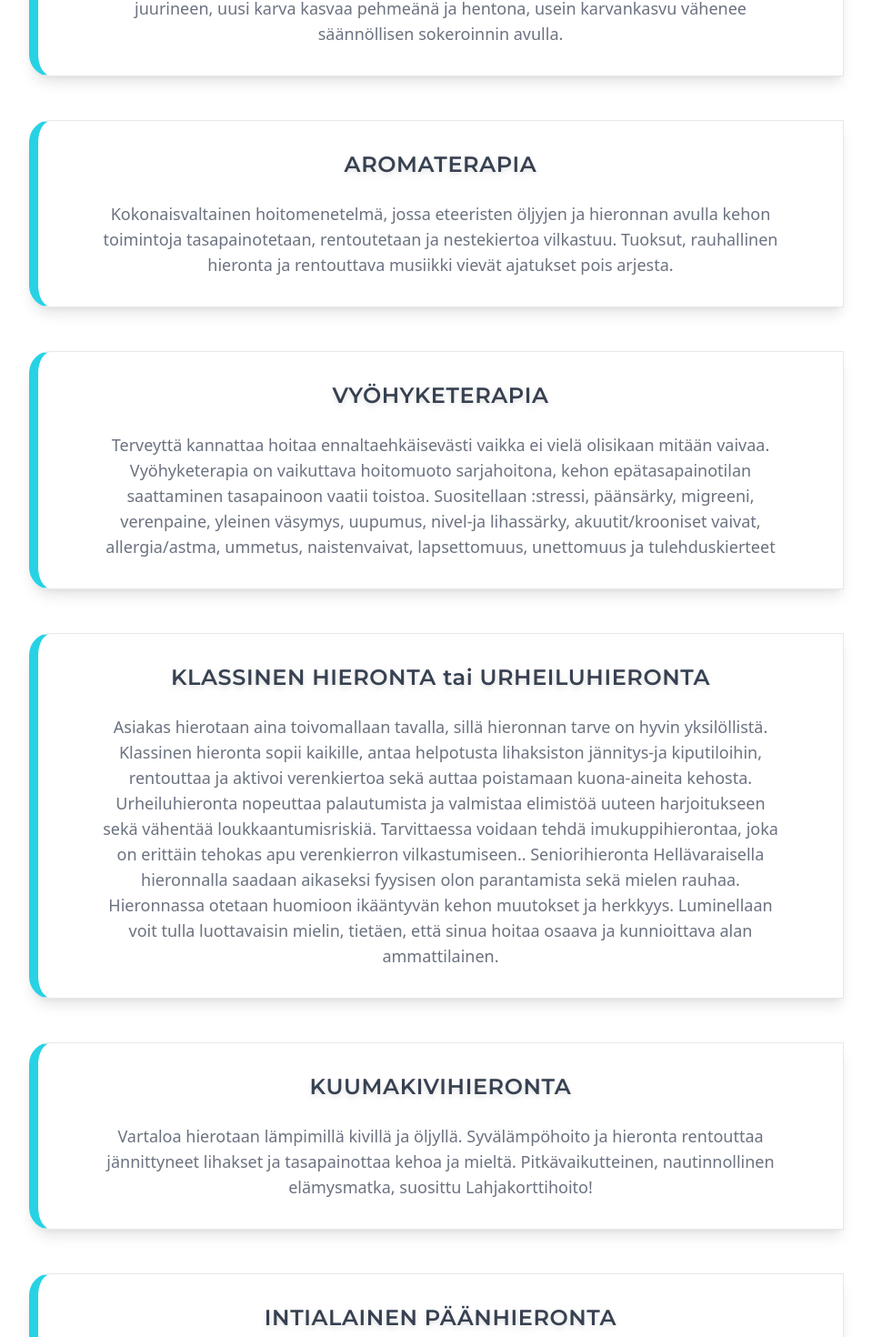
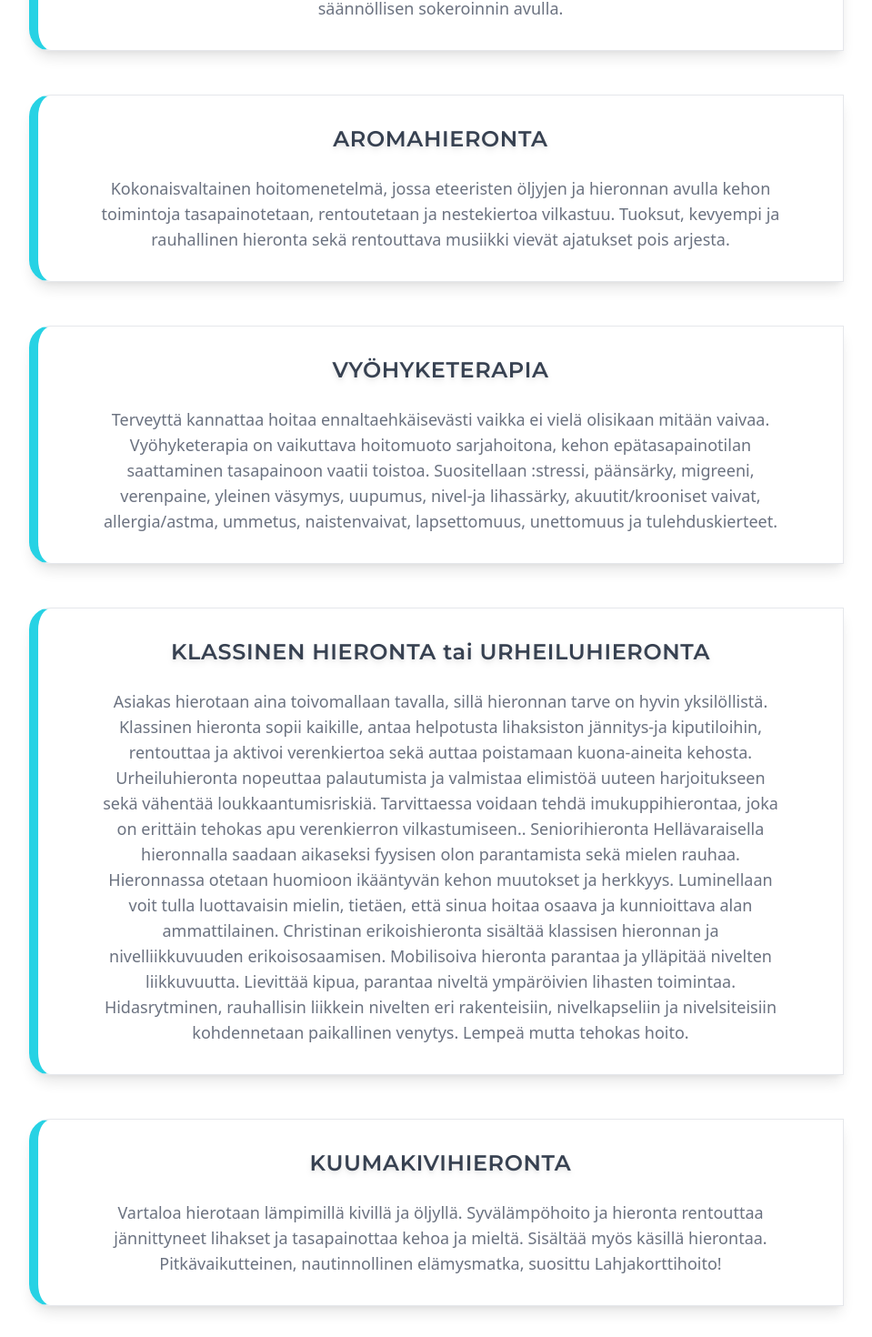
Before and after one commit to tranhuyviet/luminella, a Next.js app: page /hoidot in a window 1280 px wide. Shown: the part 1200-2670 px from the top of the page at 91% size, without its empty margins (160-1119 px from the left). Built offline with nearby package versions, Linux system fonts and the light colour scheme.

Commit message:
update hoidot and team section by Tuula idea

```diff
--- a/components/etusivu/TeamSection.js
+++ b/components/etusivu/TeamSection.js
@@ -9,22 +9,22 @@ const TeamSection = () => {
             <div className='flex justify-center space-x-8 mt-12'>
                 <Flip left>
                     <TeamCard
+                        imgUrl='/images/Tuula.jpg'
+                        name='TUULA MÄÄTTÄ'
+                        text1='Diplomi-Kosmetologi'
+                        text2='Hieronnan AMT'
+                        text3='Rosen kehoterapia'
+                        phone='050-494 4652'
+                    />
+                </Flip>
+                <Flip left delay={200}>
+                    <TeamCard
                         imgUrl='/images/Chrisu.jpg'
                         name='CHRISTINA HOKKANEN'
                         text1='Jalkojenhoitajan AMT'
                         text2='Vyöhyketerapeutti'
                         text3='Koulutettu hieroja'
                         phone='040-414 0214'
-                    />
-                </Flip>
-                <Flip left delay={200}>
-                    <TeamCard
-                        imgUrl='/images/Tuula.jpg'
-                        name='TUULA MÄÄTTÄ'
-                        text1='Diplomi-Kosmetologi'
-                        text2='Kestopigmentointi'
-                        text3='Rosen kehoterapia'
-                        phone='050-494 4652'
                     />
                 </Flip>
                 <Flip left delay={400}>
--- a/pages/hoidot.js
+++ b/pages/hoidot.js
@@ -5,7 +5,7 @@ import Fade from 'react-reveal/Fade';
 const data = [
     {
         title: 'EXUVIANCE KASVOHOIDOT',
-        text: 'EXUVIANCE nykyaikaisella ihonhoitotuotesarjalla naisille ja miehille, jotka odottavat todellisia tuloksia. Kasvohoidot aina asiakkaan ihon kunto, tarpeet ja toiveet sekä käytettävä aika huomioiden. Apua myös ongelmaihoille; atopia, psoriasis, akne ja ruusufinni Hoidot sisältävät veloituksetta kulmien siistimisen sekä tarvittaessa meikkivoiteen viimeistelynä. Lue lisää www.exuviance.fi',
+        text: 'EXUVIANCE nykyaikaisella ihonhoitotuotesarjalla naisille ja miehille, jotka odottavat todellisia tuloksia. Kasvohoidot aina asiakkaan ihon kunto, tarpeet ja toiveet sekä käytettävä aika huomioiden. Apua myös ongelmaihoille; atopia, psoriasis, akne ja ruusufinni Hoidot sisältävät veloituksetta kulmien siistimisen. Lue lisää www.exuviance.fi',
     },
     {
         title: 'JALKAHOIDOT myös REUMA ja DIABETES asiakkaat',
@@ -20,23 +20,23 @@ const data = [
         text: 'Ihokarvojen turvallinen ja hygieeninen poistaminen lämmitetyn sokerin ja oikean tekniikan avulla. Samalla iho saa hellävaraisen kuorinnan. Kun karva poistetaan juurineen, uusi karva kasvaa pehmeänä ja hentona, usein karvankasvu vähenee säännöllisen sokeroinnin avulla.',
     },
     {
-        title: 'AROMATERAPIA',
-        text: 'Kokonaisvaltainen hoitomenetelmä, jossa eteeristen öljyjen ja hieronnan avulla kehon toimintoja tasapainotetaan, rentoutetaan ja nestekiertoa vilkastuu. Tuoksut, rauhallinen hieronta ja rentouttava musiikki vievät ajatukset pois arjesta.',
+        title: 'AROMAHIERONTA',
+        text: 'Kokonaisvaltainen hoitomenetelmä, jossa eteeristen öljyjen ja hieronnan avulla kehon toimintoja tasapainotetaan, rentoutetaan ja nestekiertoa vilkastuu. Tuoksut, kevyempi ja rauhallinen hieronta sekä rentouttava musiikki vievät ajatukset pois arjesta.',
     },
     {
         title: 'VYÖHYKETERAPIA',
-        text: 'Terveyttä kannattaa hoitaa ennaltaehkäisevästi vaikka ei vielä olisikaan mitään vaivaa. Vyöhyketerapia on vaikuttava hoitomuoto sarjahoitona, kehon epätasapainotilan saattaminen tasapainoon vaatii toistoa. Suositellaan :stressi, päänsärky, migreeni, verenpaine, yleinen väsymys, uupumus, nivel-ja lihassärky, akuutit/krooniset vaivat, allergia/astma, ummetus, naistenvaivat, lapsettomuus, unettomuus ja tulehduskierteet',
+        text: 'Terveyttä kannattaa hoitaa ennaltaehkäisevästi vaikka ei vielä olisikaan mitään vaivaa. Vyöhyketerapia on vaikuttava hoitomuoto sarjahoitona, kehon epätasapainotilan saattaminen tasapainoon vaatii toistoa. Suositellaan :stressi, päänsärky, migreeni, verenpaine, yleinen väsymys, uupumus, nivel-ja lihassärky, akuutit/krooniset vaivat, allergia/astma, ummetus, naistenvaivat, lapsettomuus, unettomuus ja tulehduskierteet.',
     },
     {
         title: 'KLASSINEN HIERONTA tai URHEILUHIERONTA',
-        text: 'Asiakas hierotaan aina toivomallaan tavalla, sillä hieronnan tarve on hyvin yksilöllistä. Klassinen hieronta sopii kaikille, antaa helpotusta lihaksiston jännitys-ja kiputiloihin, rentouttaa ja aktivoi verenkiertoa sekä auttaa poistamaan kuona-aineita kehosta. Urheiluhieronta nopeuttaa palautumista ja valmistaa elimistöä uuteen harjoitukseen sekä vähentää loukkaantumisriskiä. Tarvittaessa voidaan tehdä imukuppihierontaa, joka on erittäin tehokas apu verenkierron vilkastumiseen.. Seniorihieronta Hellävaraisella hieronnalla saadaan aikaseksi fyysisen olon parantamista sekä mielen rauhaa. Hieronnassa otetaan huomioon ikääntyvän kehon muutokset ja herkkyys. Luminellaan voit tulla luottavaisin mielin, tietäen, että sinua hoitaa osaava ja kunnioittava alan ammattilainen.',
+        text: 'Asiakas hierotaan aina toivomallaan tavalla, sillä hieronnan tarve on hyvin yksilöllistä. Klassinen hieronta sopii kaikille, antaa helpotusta lihaksiston jännitys-ja kiputiloihin, rentouttaa ja aktivoi verenkiertoa sekä auttaa poistamaan kuona-aineita kehosta. Urheiluhieronta nopeuttaa palautumista ja valmistaa elimistöä uuteen harjoitukseen sekä vähentää loukkaantumisriskiä. Tarvittaessa voidaan tehdä imukuppihierontaa, joka on erittäin tehokas apu verenkierron vilkastumiseen.. Seniorihieronta Hellävaraisella hieronnalla saadaan aikaseksi fyysisen olon parantamista sekä mielen rauhaa. Hieronnassa otetaan huomioon ikääntyvän kehon muutokset ja herkkyys. Luminellaan voit tulla luottavaisin mielin, tietäen, että sinua hoitaa osaava ja kunnioittava alan ammattilainen. Christinan erikoishieronta sisältää klassisen hieronnan ja nivelliikkuvuuden erikoisosaamisen. Mobilisoiva hieronta parantaa ja ylläpitää nivelten liikkuvuutta. Lievittää kipua, parantaa niveltä ympäröivien lihasten toimintaa. Hidasrytminen, rauhallisin liikkein nivelten eri rakenteisiin, nivelkapseliin ja nivelsiteisiin kohdennetaan paikallinen venytys. Lempeä mutta tehokas hoito.',
     },
     {
         title: 'KUUMAKIVIHIERONTA',
-        text: 'Vartaloa hierotaan lämpimillä kivillä ja öljyllä. Syvälämpöhoito ja hieronta rentouttaa jännittyneet lihakset ja tasapainottaa kehoa ja mieltä. Pitkävaikutteinen, nautinnollinen elämysmatka, suosittu Lahjakorttihoito!',
+        text: 'Vartaloa hierotaan lämpimillä kivillä ja öljyllä. Syvälämpöhoito ja hieronta rentouttaa jännittyneet lihakset ja tasapainottaa kehoa ja mieltä. Sisältää myös käsillä hierontaa. Pitkävaikutteinen, nautinnollinen elämysmatka, suosittu Lahjakorttihoito!',
     },
     {
-        title: 'INTIALAINEN PÄÄNHIERONTA',
+        title: 'PÄÄNHIERONTA',
         text: 'Pään ja niskahartia-alueen käsittelyä hieronta ja sivelyotteilla, helpottaa stressiä ja elvyttää pään alueen verenkiertoa.',
     },
     {
```
